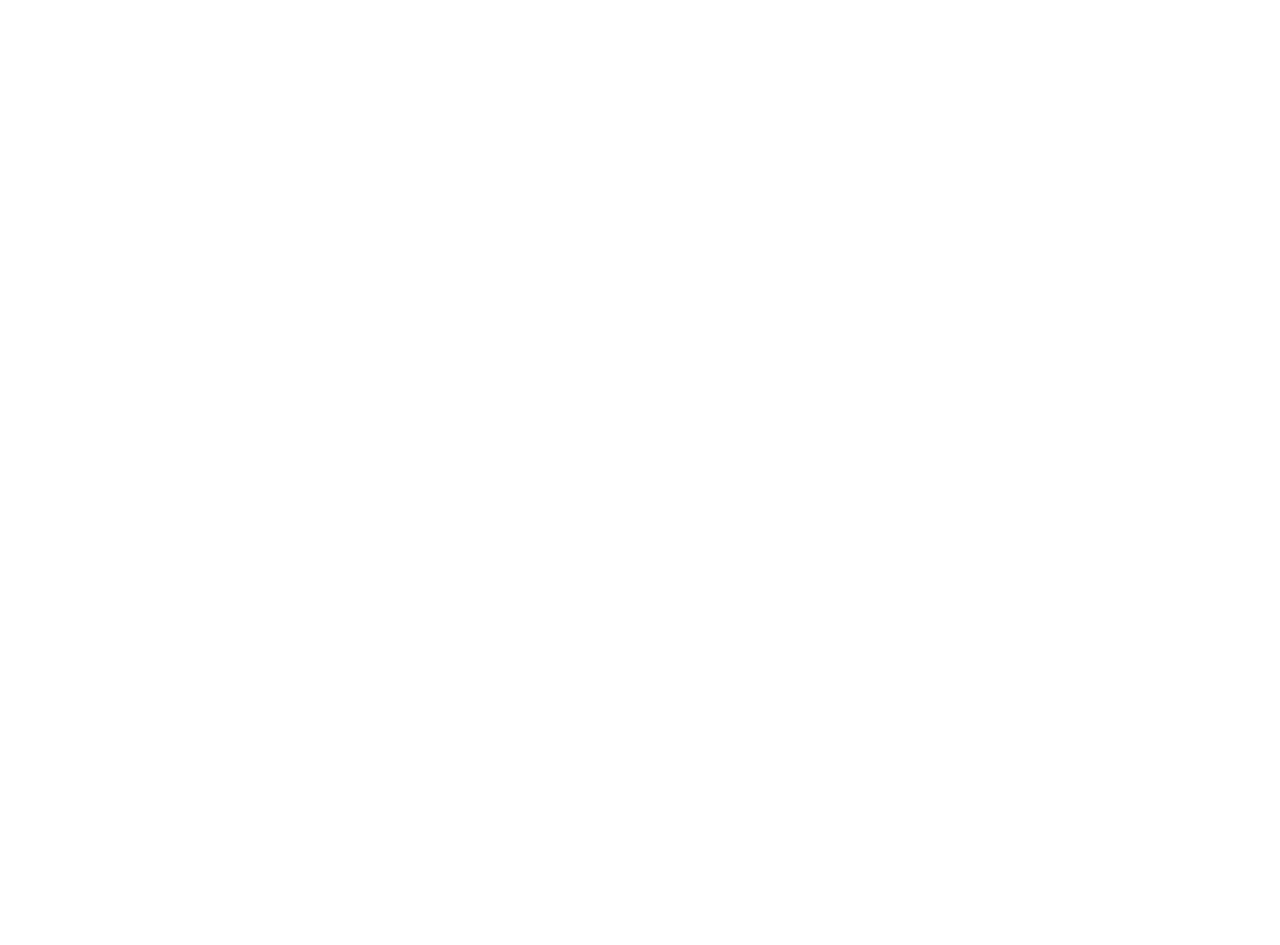
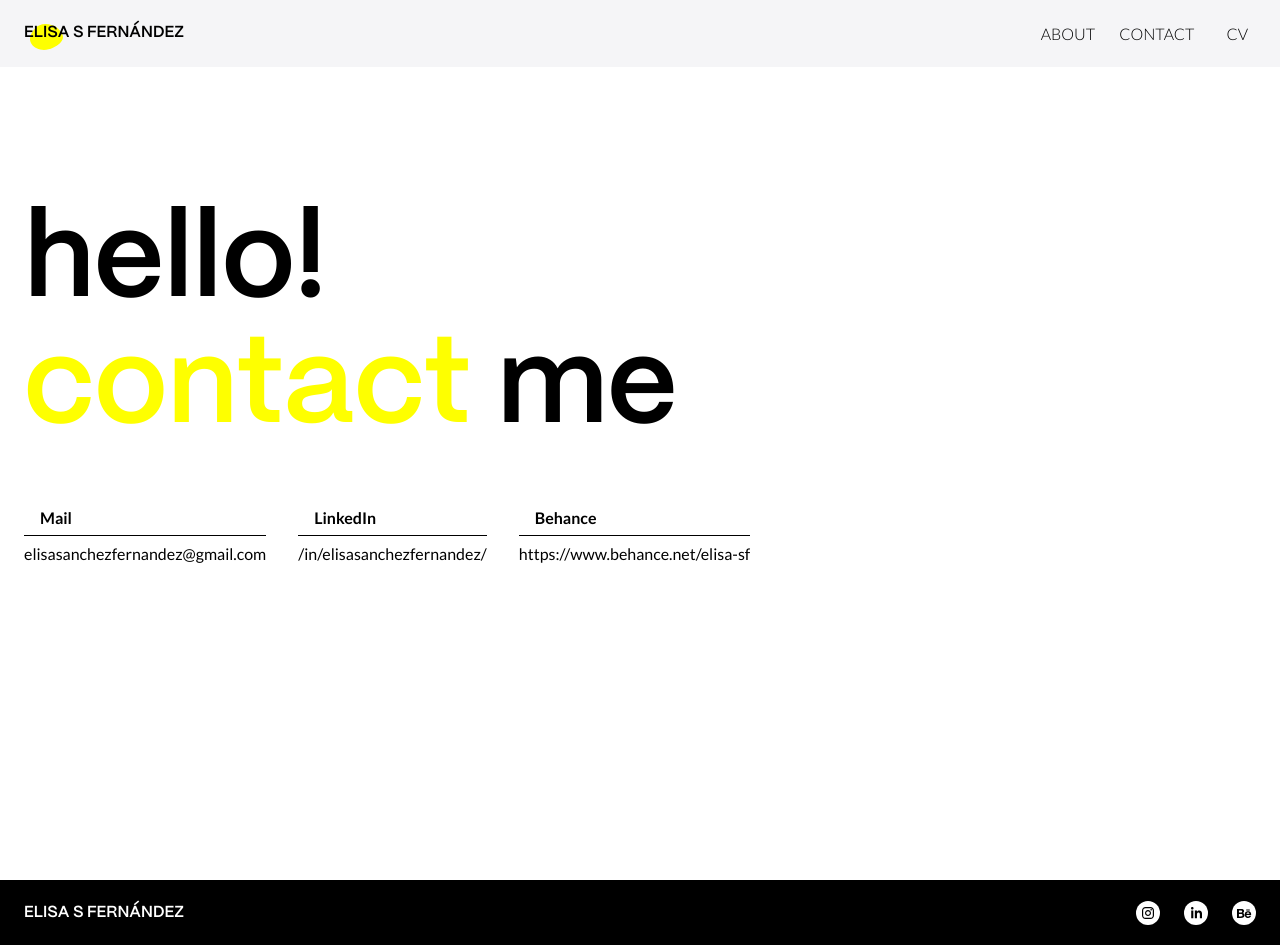
Before and after one commit to gabaldon/elisasfernandez, a Nuxt app: page /contact in a window 1280 px wide. Before the commit this address had no page. Before the commit the page ends 800 px from the top, so only its background shows below. Built offline with nearby package versions, Linux system fonts and the light colour scheme.

Commit message:
feat: implement contact and about views

```diff
--- a/components/BasicFooter.vue
+++ b/components/BasicFooter.vue
@@ -24,7 +24,7 @@
   </div>
 </template>
 
-<style lang="scss">
+<style lang="scss" scoped>
 .footer {
   background-color: $black;
   color: $white;
--- a/components/HeroSection.vue
+++ b/components/HeroSection.vue
@@ -13,7 +13,7 @@
   </section>
 </template>
 
-<style lang="scss">
+<style lang="scss" scoped>
 .hero {
   background-color: white;
   height: 90vh;
--- a/components/NavBar.vue
+++ b/components/NavBar.vue
@@ -8,14 +8,14 @@
           <img src="@/assets/svg/close.svg" alt="close menu" />
         </div>
         <li class="yellow">
-          <a
-            class="link"
-            target="_blank"
-            href="mailto:elisasanchezfernandez@gmail.com"
-            >{{ $t('contact') }}</a
-          >
+          <NuxtLink class="logo-link" to="/about">{{ $t('about') }}</NuxtLink>
         </li>
         <li>
+          <NuxtLink class="logo-link" to="/contact">{{
+            $t('contact')
+          }}</NuxtLink>
+        </li>
+        <li class="yellow">
           <a
             class="link"
             target="_blank"
@@ -54,6 +54,7 @@ function closeMenu() {
   justify-content: space-between;
   position: fixed;
   width: 100%;
+  top: 0;
   z-index: 500;
   .logo-link {
     color: $black;
@@ -120,7 +121,7 @@ function closeMenu() {
     .navbar-links {
       padding: 0;
       display: grid;
-      grid-template-rows: repeat(2, max-content);
+      grid-template-rows: repeat(3, max-content);
       grid-template-columns: 1fr;
       position: fixed;
       width: 100vw;
@@ -138,6 +139,7 @@ function closeMenu() {
         justify-content: flex-end;
       }
       li {
+        height: max-content;
         padding: 8px;
       }
     }
--- a/layouts/default.vue
+++ b/layouts/default.vue
@@ -8,9 +8,10 @@
   </div>
 </template>
 
-<style lang="scss">
+<style lang="scss" scoped>
 .container {
   display: grid;
   grid-template-columns: 1fr;
+  margin-top: 80px;
 }
 </style>
--- a/locales/en.json
+++ b/locales/en.json
@@ -5,5 +5,12 @@
   "cv": "CV",
   "top-choice-description": "Vote and discover the trip you're looking for",
   "prototype": "Prototype",
-  "case-study": "Case study"
+  "case-study": "Case study",
+  "about": "ABOUT",
+  "about-me-title": "hello! {0} me",
+  "about-me-1": "Product designer and journalist with more than 10 years of experience in marketing and social media companies. I have worked as a photographer and journalist for national magazines such as El País or Forbes and as a video editor for brands such as Adidas, Iberdrola or Nivea.",
+  "about-me-2": "Specializing in UX/UI allowed me to expand my knowledge and combine two of my main interests: communication, design and technology. The intensive UX/UI bootcamp at Ironhack has consolidated my creativity to create digital services focused on simplicity and functionality.",
+  "about-me-3": "Thank you for reading and do not hesitate to contact me at",
+  "what-i-do": "WHAT I DO",
+  "contact-me-title": "hello! contact me"
 }
--- /dev/null
+++ b/pages/about.vue
@@ -0,0 +1,108 @@
+<template>
+  <NuxtLayout>
+    <div class="about-container">
+      <div class="about-content">
+        <i18n-t keypath="about-me-title" tag="h3" class="about-title">
+          <span class="highlighted-text">{{
+            $t('about').toLocaleLowerCase()
+          }}</span>
+        </i18n-t>
+        <p class="text">{{ $t('about-me-1') }}</p>
+        <p class="text">{{ $t('about-me-2') }}</p>
+        <p class="text">
+          {{ $t('about-me-3') }}
+          <a
+            class="email"
+            target="_blank"
+            href="mailto:elisasanchezfernandez@gmail.com"
+            >elisasanchezfernandez@gmail.com</a
+          >
+        </p>
+      </div>
+      <div class="what-i-do">
+        <h3 class="title">{{ $t('what-i-do') }}</h3>
+        <ul class="skills">
+          <li>Figma</li>
+          <li>HTML & CSS</li>
+          <li>Design Thinking Methodology</li>
+          <li>Agile methodology</li>
+          <li>Visual design</li>
+          <li>UX research</li>
+          <li>Information Architecture</li>
+          <li>Site redesign</li>
+          <li>Design Systems</li>
+          <li>Prototyping</li>
+          <li>Wireframing</li>
+        </ul>
+      </div>
+    </div>
+  </NuxtLayout>
+</template>
+<style lang="scss" scoped>
+.about-container {
+  display: grid;
+  grid-template-columns: 1fr max-content;
+  min-height: 100vh;
+  .about-content {
+    max-width: 600px;
+    margin: 24px;
+    .about-title {
+      font-size: 120px;
+      font-family: 'PPMori';
+      display: inline-block;
+      .highlighted-text {
+        display: inline-block;
+        color: $yellow;
+      }
+    }
+    .text {
+      line-height: 1.5;
+      margin: 24px 0;
+      max-width: 500px;
+      font-size: 16px;
+      font-family: 'Lato';
+      font-weight: lighter;
+    }
+    .email {
+      font-weight: bold;
+    }
+  }
+}
+.what-i-do {
+  padding: 32px;
+  text-align: right;
+  .title {
+    font-family: 'PPMori';
+    font-weight: bold;
+  }
+  .skills {
+    font-size: 16px;
+    font-weight: lighter;
+    li {
+      margin: 24px 0;
+    }
+  }
+}
+@media (max-width: 600px) {
+  .about-container {
+    grid-template-columns: 1fr;
+    .about-content {
+      .about-title {
+        margin-left: 16px;
+      }
+    }
+  }
+}
+@media (max-width: 300px) {
+  .about-container {
+    .about-content {
+      .about-title {
+        font-size: 80px;
+      }
+      .text {
+        margin: 16px;
+      }
+    }
+  }
+}
+</style>
--- /dev/null
+++ b/pages/contact.vue
@@ -0,0 +1,83 @@
+<template>
+  <NuxtLayout>
+    <div class="contact-container">
+      <i18n-t keypath="about-me-title" tag="h3" class="contact-title">
+        <span class="highlighted-text">{{
+          $t('contact').toLocaleLowerCase()
+        }}</span>
+      </i18n-t>
+      <div class="contact-links">
+        <div class="social-container">
+          <p class="social-title">Mail</p>
+          <a
+            class="social-link"
+            target="_blank"
+            href="mailto:elisasanchezfernandez@gmail.com"
+            >elisasanchezfernandez@gmail.com</a
+          >
+        </div>
+        <div class="social-container">
+          <p class="social-title">LinkedIn</p>
+          <a
+            class="social-link"
+            target="_blank"
+            href="https://www.behance.net/elisa-sf"
+            >/in/elisasanchezfernandez/</a
+          >
+        </div>
+        <div class="social-container">
+          <p class="social-title">Behance</p>
+          <a
+            class="social-link"
+            target="_blank"
+            href="https://www.behance.net/elisa-sf"
+            >https://www.behance.net/elisa-sf</a
+          >
+        </div>
+      </div>
+    </div>
+  </NuxtLayout>
+</template>
+<style lang="scss" scoped>
+.contact-container {
+  display: grid;
+  grid-template-rows: repeat(2, max-content);
+  min-height: 100vh;
+  .contact-title {
+    max-width: 700px;
+    font-size: 120px;
+    font-family: 'PPMori';
+    margin-left: 24px;
+    margin-bottom: 48px;
+    .highlighted-text {
+      color: $yellow;
+    }
+  }
+  .contact-links {
+    margin-left: 24px;
+    display: flex;
+    flex-wrap: wrap;
+    gap: 32px;
+    .social-title {
+      padding: 8px 16px;
+      font-weight: bold;
+      border-bottom: 0.6px solid $black;
+      margin-bottom: 8px;
+    }
+  }
+}
+@media (max-width: 600px) {
+  .contact-container {
+    grid-template-columns: 1fr;
+  }
+}
+@media (max-width: 300px) {
+  .contact-container {
+    .contact-content {
+      .contact-title {
+        font-size: 80px;
+      }
+    }
+  }
+}
+</style>
--- a/pages/topchoice/index.vue
+++ b/pages/topchoice/index.vue
@@ -5,7 +5,6 @@
 </template>
 <style lang="scss">
 .pdf {
-  margin-top: 64px;
   width: 100vw;
   height: 100vh;
 }
--- a/pages/topchoice/prototype.vue
+++ b/pages/topchoice/prototype.vue
@@ -27,13 +27,12 @@
 import { ref } from 'vue'
 const selectedOption = ref('Video')
 function updatePrototypeView(option: string) {
-  console.log(option)
   selectedOption.value = option
 }
 </script>
 <style lang="scss" scoped>
 .prototype-container {
-  margin-top: 90px;
+  margin-top: 34px;
   margin-bottom: 34px;
   display: grid;
   row-gap: 24px;
--- a/styles/main.scss
+++ b/styles/main.scss
@@ -39,6 +39,13 @@ img {
 p {
   margin: 0;
 }
+ul {
+  padding: 0;
+}
+a {
+  text-decoration: none;
+  color: inherit;
+}
 
 ul li {
   list-style-type: none;
```
